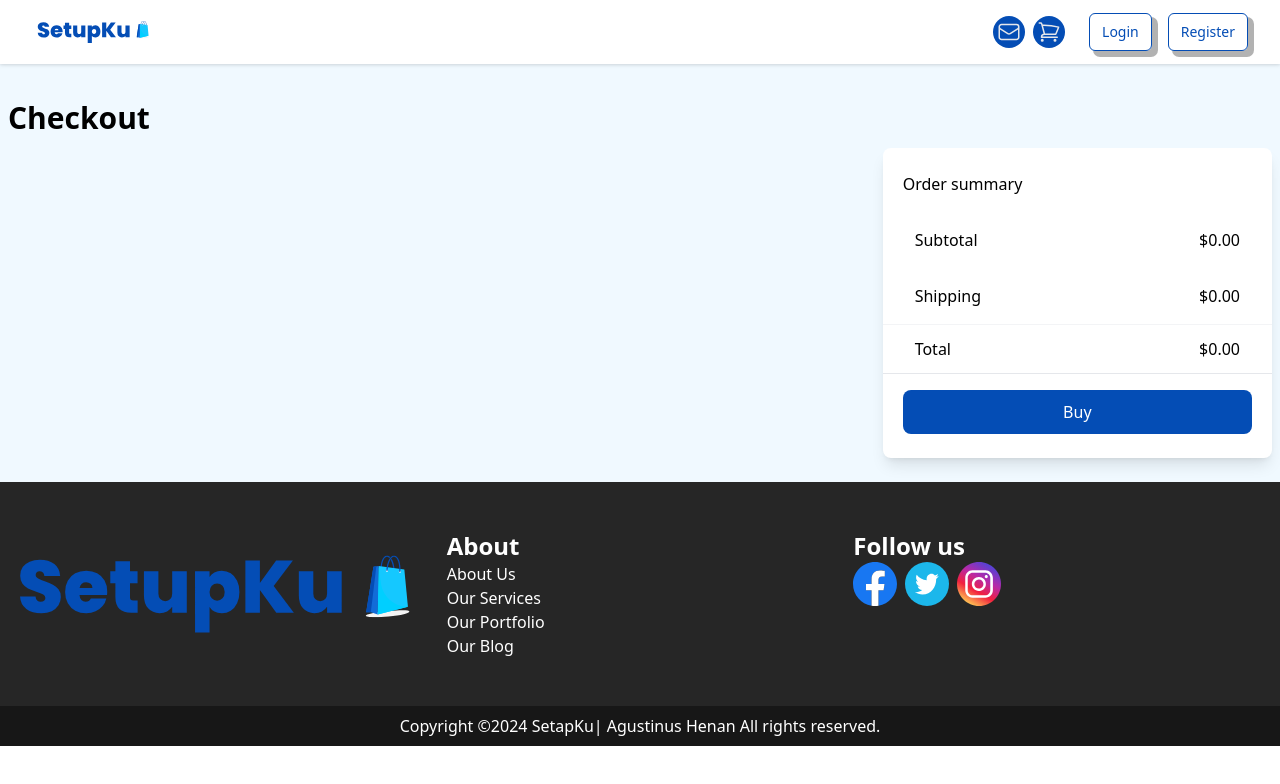
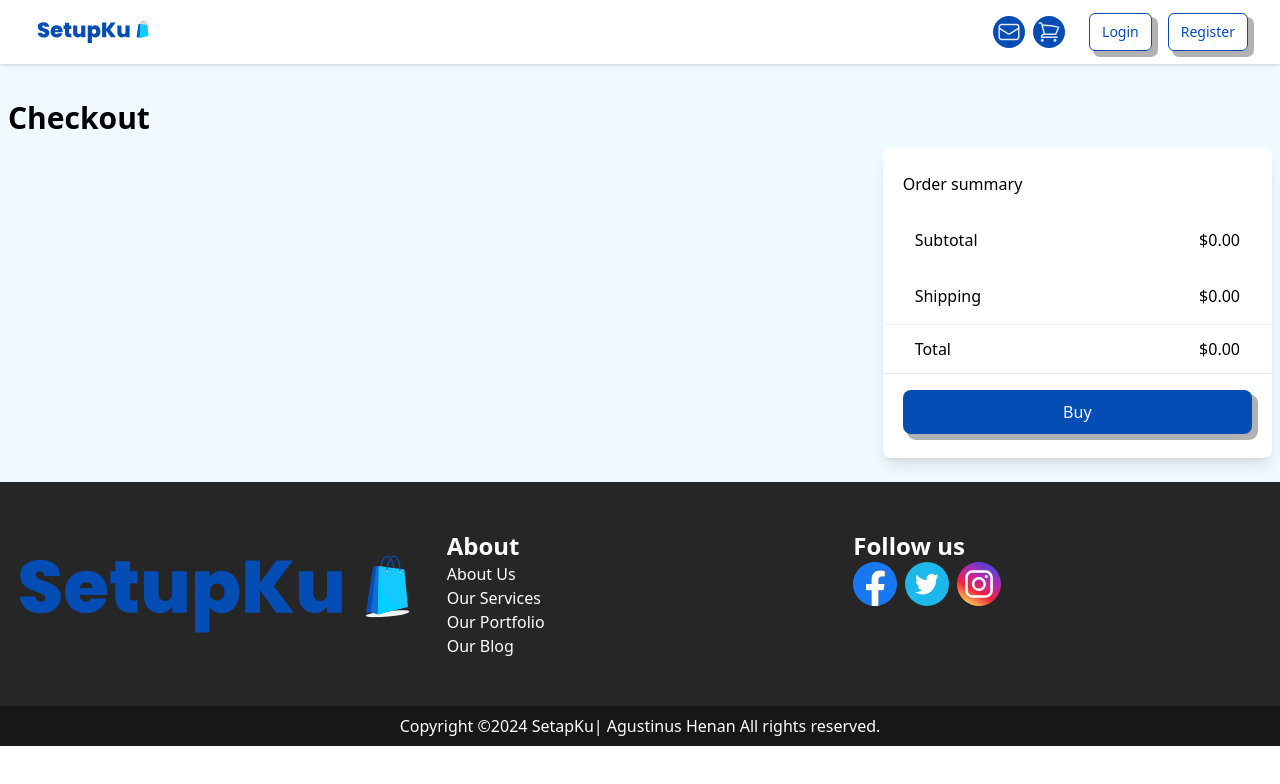
Before and after one commit to agustinushenan01/Agustinus-Henan-React-B-Mini-Project, a React (Vite) app in the folder vite-project/: page /checkout in a window 1280 px wide. Shown: the top 784 px of the page. Built offline with nearby package versions, Linux system fonts and the light colour scheme.

Commit message:
buat agar dari checkout datanya ke kirim ke tele

```diff
--- a/vite-project/src/components/Product/CheckoutLayout.jsx
+++ b/vite-project/src/components/Product/CheckoutLayout.jsx
@@ -40,6 +40,42 @@ export default function CheckoutLayout() {
             [productId]: option,
         }));
     };
+
+    function sendMessageToTelegram() {
+        let message = ""; // Inisialisasi pesan dengan string kosong
+
+        // Loop through cart items to generate message template
+        cartItems.forEach(item => {
+            const deliveryOption = deliveryOptions[item.id] === 'DeliveryPriority' ? 'Next Day' : 'Standard';
+            message += `Nama product: ${item.productName}\nJumlah product: ${item.quantity} X ${formatPrice(item.productPrice)}\nDelivery method: ${deliveryOption}\n\n`;
+        });
+        message += `Total harga: ${formatPrice(calculateTotal())}`;
+
+        // Encode message for URL
+        const encodedMessage = encodeURIComponent(message);
+
+        // Token bot Telegram Anda
+        const token = '6990070685:AAG7oLKEGAasyp_VbCr7KGIFUjpFqmqtjjs';
+        // ID obrolan Telegram Anda
+        const chatId = '1995405819';
+
+        // Construct Telegram API URL
+        const telegramURL = `https://api.telegram.org/bot${token}/sendMessage?chat_id=${chatId}&text=${encodedMessage}`;
+
+        // Kirim pesan ke Telegram menggunakan HTTP POST request
+        fetch(telegramURL, { method: 'POST' })
+            .then(response => {
+                if (response.ok) {
+                    console.log('Pesan berhasil dikirim ke Telegram.');
+                } else {
+                    console.error('Gagal mengirim pesan ke Telegram.');
+                }
+            })
+            .catch(error => console.error('Terjadi kesalahan:', error));
+    }
+
+
+
 
     return (
         <main className="px-2 py-6 bg-sky-50">
@@ -129,7 +165,7 @@ export default function CheckoutLayout() {
                             </div>
                         </div>
                         <div className="pt-4 px-5 border-t">
-                            <button type="button" className='w-full text-white rounded-lg px-1.5 py-2.5 bg-primary focus:outline-none focus:ring-2 focus:ring-primary'>Buy</button>
+                            <button onClick={sendMessageToTelegram} type="button" className='w-full fokusStyleButton hover:bg-darkprimary text-white rounded-lg px-1.5 py-2.5 bg-primary focus:outline-none focus:ring-2 focus:ring-primary'>Buy</button>
                         </div>
                     </div>
                 </div>
```
